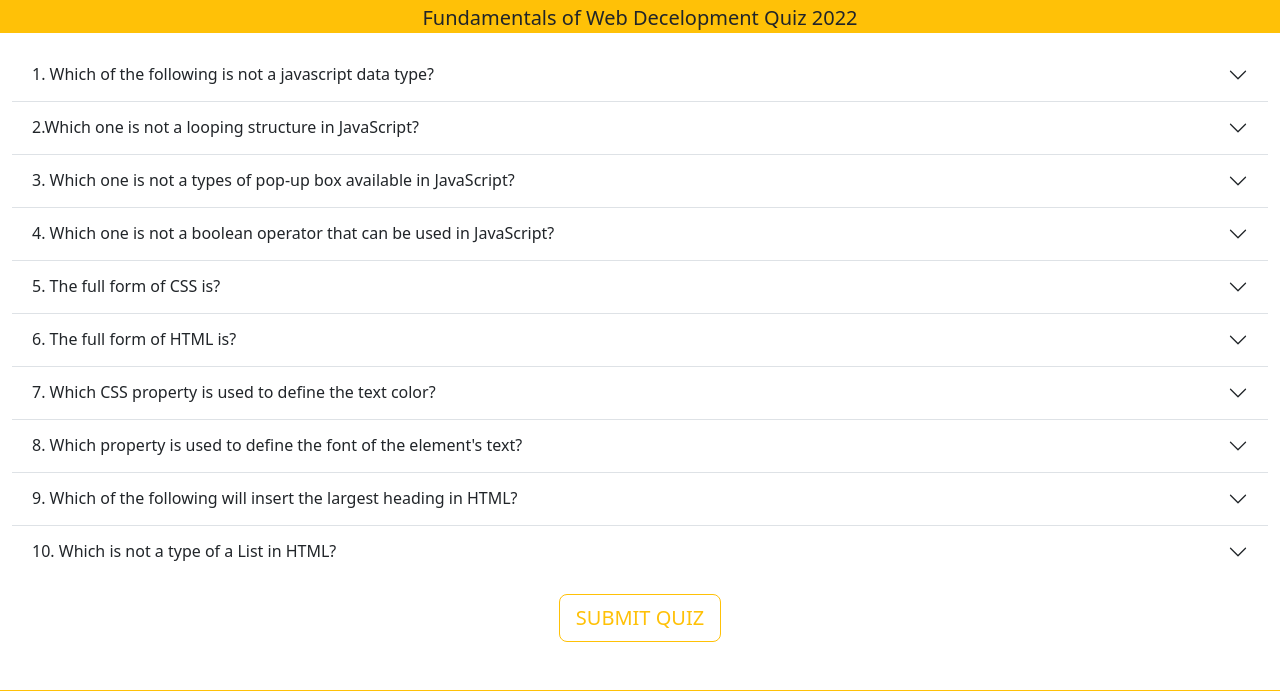
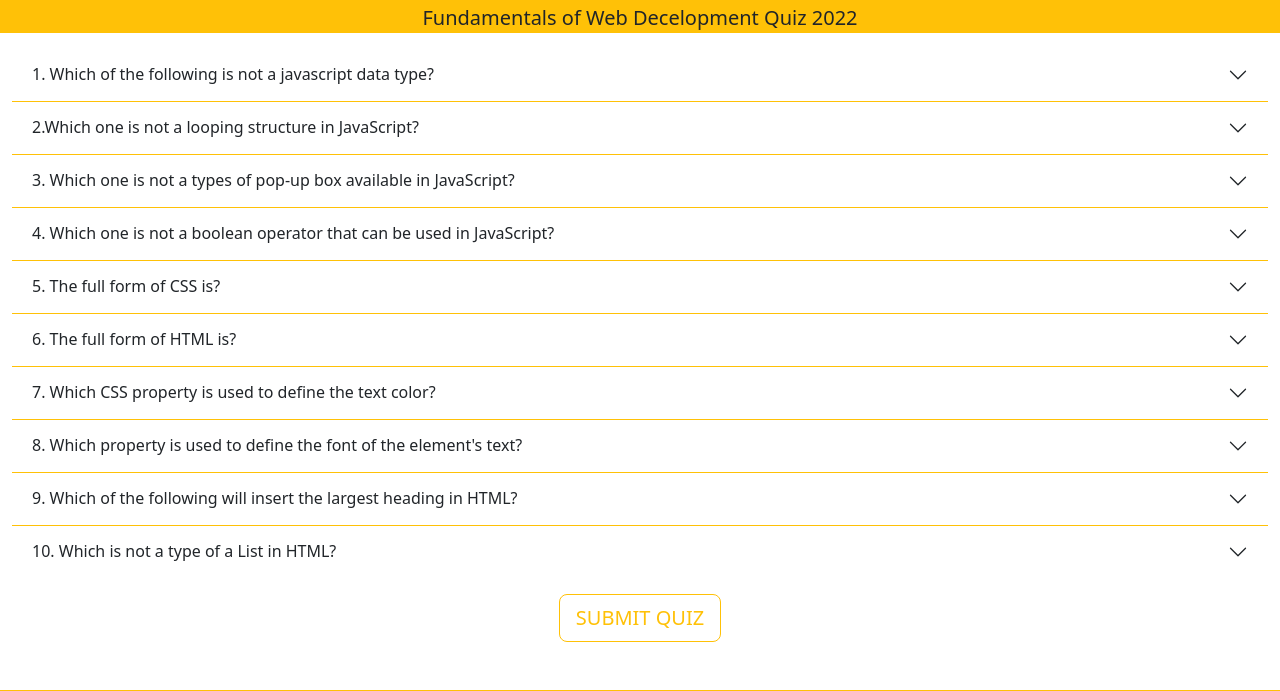
Before and after one commit to zeuskeyz/C4-GRP2-WK3-IP, a plain HTML site: page html-files/quiz.html in a window 1280 px wide. Shown: the part 63-754 px from the top of the page. Drawn offline with nearby package versions, Linux system fonts and the light colour scheme.

Commit message:
adds spme yellow theme to the accordion

```diff
--- a/html-files/quiz.html
+++ b/html-files/quiz.html
@@ -24,9 +24,9 @@
 
     <div class="container-fluid" id="quiz">
 
-        <div class="accordion accordion-flush bg-0" id="examination">
+        <div class="accordion accordion-flush" id="examination">
 
-            <div class="accordion-item quizes">
+            <div class="accordion-item border-warning quizes">
 
                 <h2 class="accordion-header" id="questi:upper-alpha">
                     <button class="accordion-button collapsed questions" type="button" data-bs-toggle="collapse" data-bs-target="#answers-one">
@@ -58,7 +58,7 @@
                 </div>
             </div>
 
-            <div class="accordion-item quizes">
+            <div class="accordion-item border-warning quizes">
 
                 <h2 class="accordion-header" id="questionTwo">
                     <button class="accordion-button collapsed questions" type="button" data-bs-toggle="collapse" data-bs-target="#answers-two">
@@ -90,7 +90,7 @@
                 </div>
             </div>
 
-            <div class="accordion-item quizes">
+            <div class="accordion-item border-warning quizes">
                 <h2 class="accordion-header" id="questionThree">
                     <button class="accordion-button collapsed questions" type="button" data-bs-toggle="collapse" data-bs-target="#answers-three">
                         3. Which one is not a types of pop-up box available in JavaScript?
@@ -121,7 +121,7 @@
                 </div>
             </div>
 
-            <div class="accordion-item quizes">
+            <div class="accordion-item border-warning quizes">
                 <h2 class="accordion-header" id="questionFour">
                     <button class="accordion-button collapsed questions" type="button" data-bs-toggle="collapse" data-bs-target="#answers-four">
                         4. Which one is not a boolean operator that can be used in JavaScript?
@@ -152,7 +152,7 @@
                 </div>
 
             </div>
-            <div class="accordion-item quizes">
+            <div class="accordion-item border-warning quizes">
 
                 <h2 class="accordion-header" id="questionFive">
                     <button class="accordion-button collapsed questions" type="button" data-bs-toggle="collapse" data-bs-target="#answers-five">
@@ -184,7 +184,7 @@
                 </div>
             </div>
 
-            <div class="accordion-item quizes">
+            <div class="accordion-item border-warning quizes">
                 <h2 class="accordion-header" id="questionSix">
                     <button class="accordion-button collapsed questions" type="button" data-bs-toggle="collapse" data-bs-target="#answers-six">
                        6. The full form of HTML is?
@@ -214,7 +214,7 @@
                     </ul>
                 </div>
             </div>
-            <div class="accordion-item quizes">
+            <div class="accordion-item border-warning quizes">
                 <h2 class="accordion-header" id="questionSeven">
                     <button class="accordion-button collapsed questions" type="button" data-bs-toggle="collapse" data-bs-target="#answers-seven">
                         7. Which CSS property is used to define the text color?
@@ -245,7 +245,7 @@
                 </div>
             </div>
 
-            <div class="accordion-item quizes">
+            <div class="accordion-item border-warning quizes">
                 <h2 class="accordion-header" id="questionEight">
                     <button class="accordion-button collapsed questions" type="button" data-bs-toggle="collapse" data-bs-target="#answers-eight">
                         8. Which property is used to define the font of the element's text?
@@ -276,7 +276,7 @@
                 </div>
             </div>
 
-            <div class="accordion-item quizes">
+            <div class="accordion-item border-warning quizes">
                 <h2 class="accordion-header" id="questionNine">
                     <button class="accordion-button collapsed questions" type="button" data-bs-toggle="collapse" data-bs-target="#answers-nine">
                        9. Which of the following will insert the largest heading in HTML?
@@ -307,7 +307,7 @@
                 </div>
             </div>
 
-            <div class="accordion-item quizes">
+            <div class="accordion-item border-warning quizes">
                 <h2 class="accordion-header" id="questionTen">
                     <button class="accordion-button collapsed questions" type="button" data-bs-toggle="collapse" data-bs-target="#answers-ten">
                         10. Which is not a type of a List in HTML?
```
